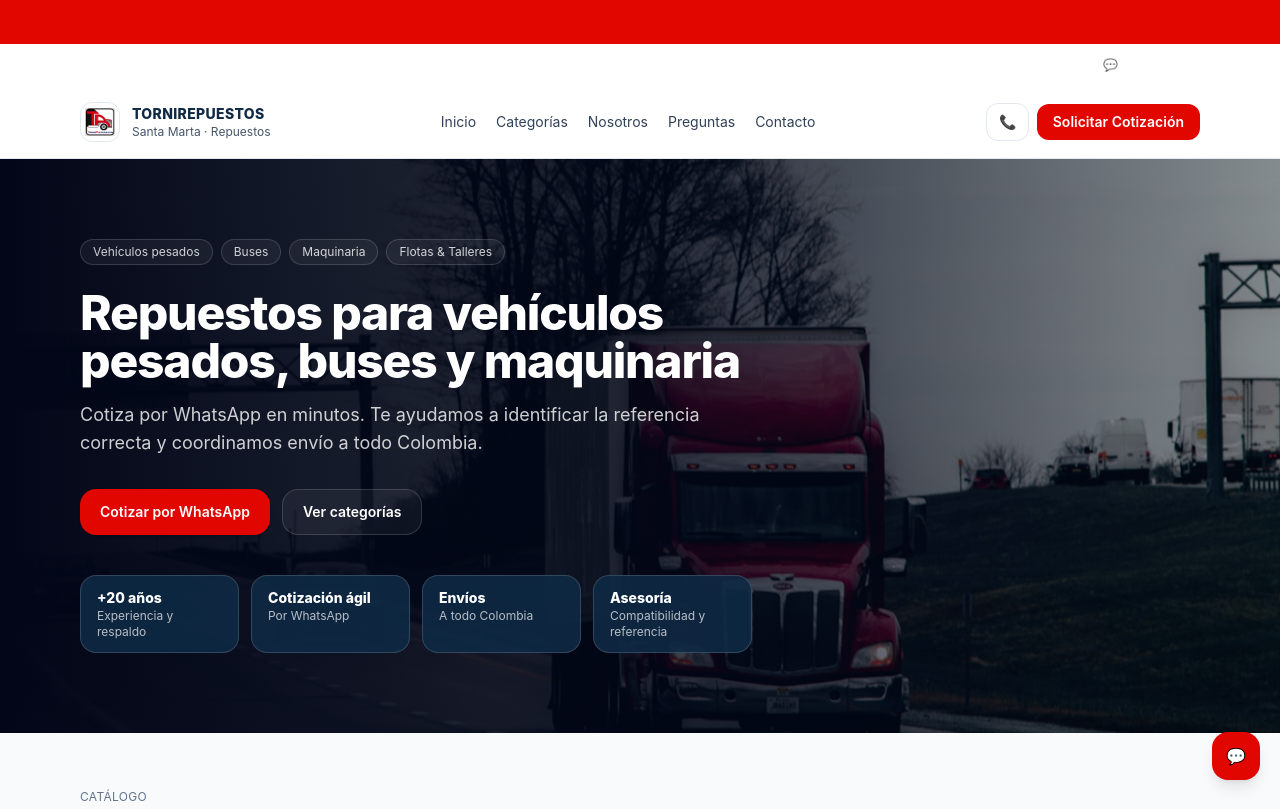
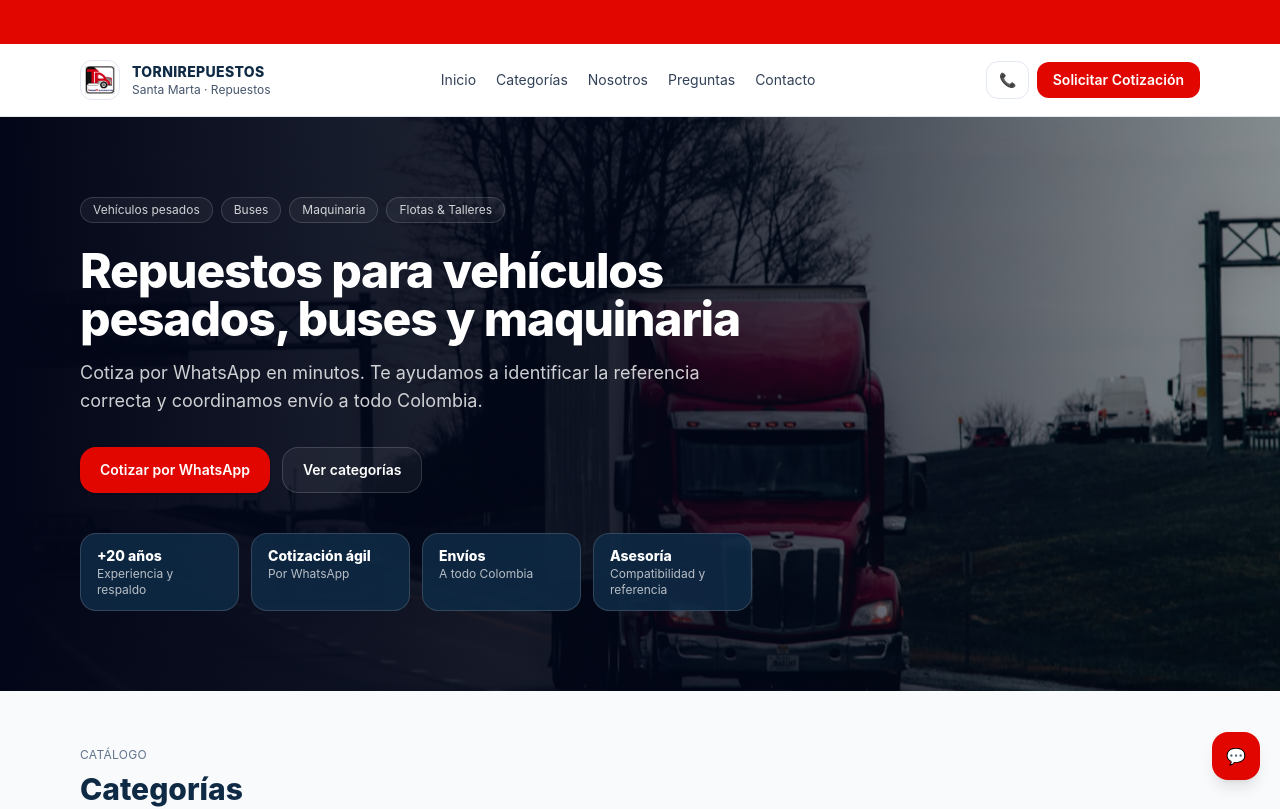
Before and after one commit to julianchocmanrique/Tornirepuestos-web, a Next.js app: page / in a window 1280 px wide. Shown: the top 809 px of the page. Built offline with nearby package versions, Linux system fonts and the light colour scheme.

Commit message:
Remove dark top bar from homepage header

```diff
--- a/src/app/page.tsx
+++ b/src/app/page.tsx
@@ -141,26 +141,6 @@ export default function Page() {
     <div className="min-h-screen bg-white text-slate-900">
       {/* BRAND STRIP */}
       <div className="h-11 bg-[var(--tp-action-primary)]" />
-
-      {/* TOP BAR */}
-      <div className="bg-[var(--tp-blue-900)] text-white">
-        <div className="mx-auto flex max-w-6xl items-center justify-between gap-3 px-4 py-2 text-xs">
-          <div className="hidden sm:block text-white/80">
-            Envíos a todo Colombia · Cotiza por WhatsApp
-          </div>
-          <a
-            href={wa(
-              "Hola, quiero cotizar un repuesto. Es para: (camión/bus/maquinaria). Referencia o foto: ____. Ciudad destino: ____."
-            )}
-            target="_blank"
-            rel="noreferrer"
-            className="inline-flex items-center gap-2 rounded-full border border-white/15 bg-white/5 px-3 py-1 text-white/90"
-          >
-            <span>💬</span>
-            <span className="font-semibold">WhatsApp</span>
-          </a>
-        </div>
-      </div>
 
       {/* HEADER */}
       <header className="sticky top-0 z-50 border-b border-slate-200 bg-white">
```
